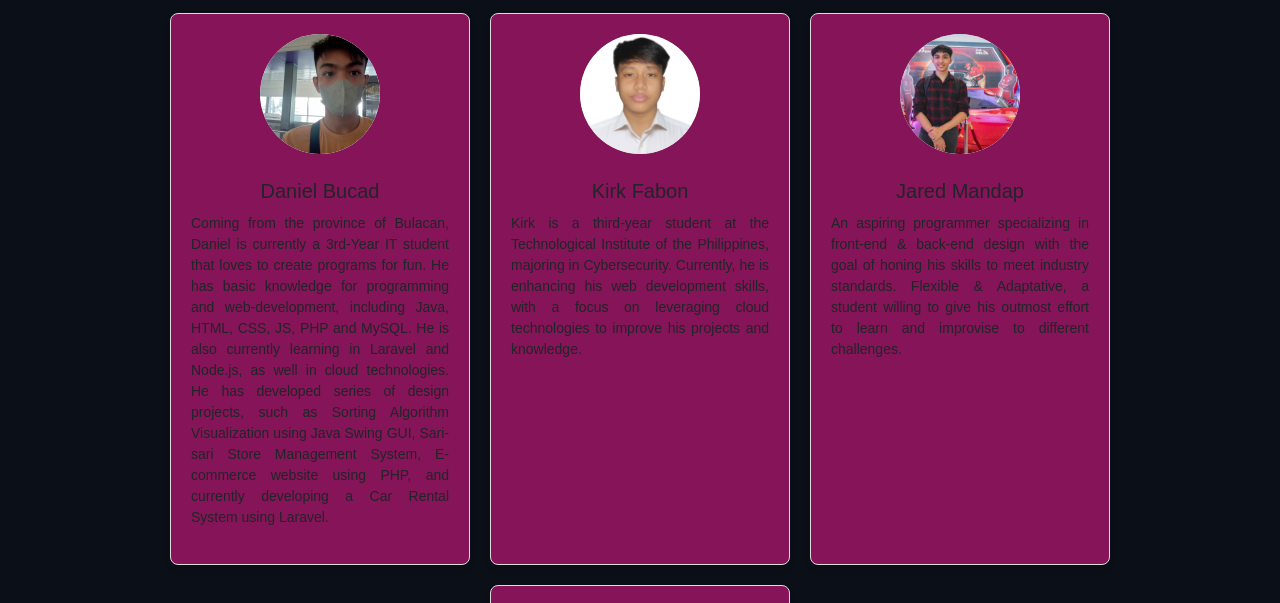
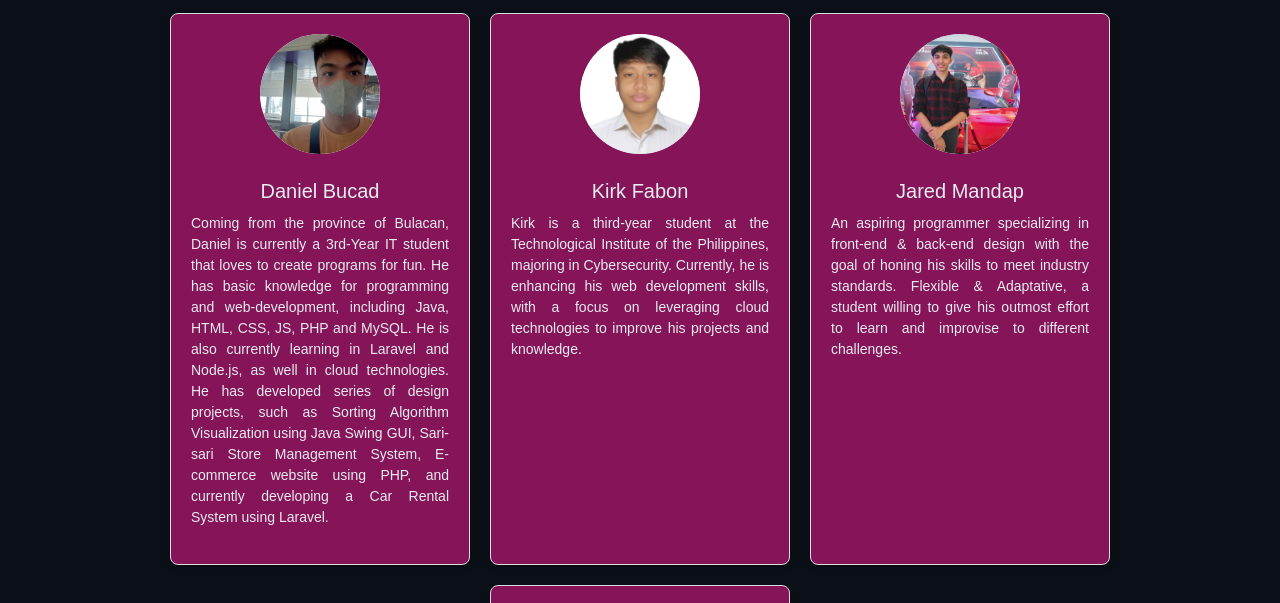
Before and after one commit to jungnarph/medicare-about, a plain HTML site: page profile.html in a window 1280 px wide. Shown: the part 124-727 px from the top of the page. Drawn offline with Linux system fonts and the light colour scheme.

Commit message:
Update profile.css

```diff
--- a/profile.css
+++ b/profile.css
@@ -73,10 +73,12 @@ h1 {
 
 h2 {
     font-size: 20px;
+    color: var(--text-clr);
     margin: 10px 0;
 }
 
 p {
     font-size: 14px;
+    color: var(--text-clr);
     line-height: 1.5;
 }
```
